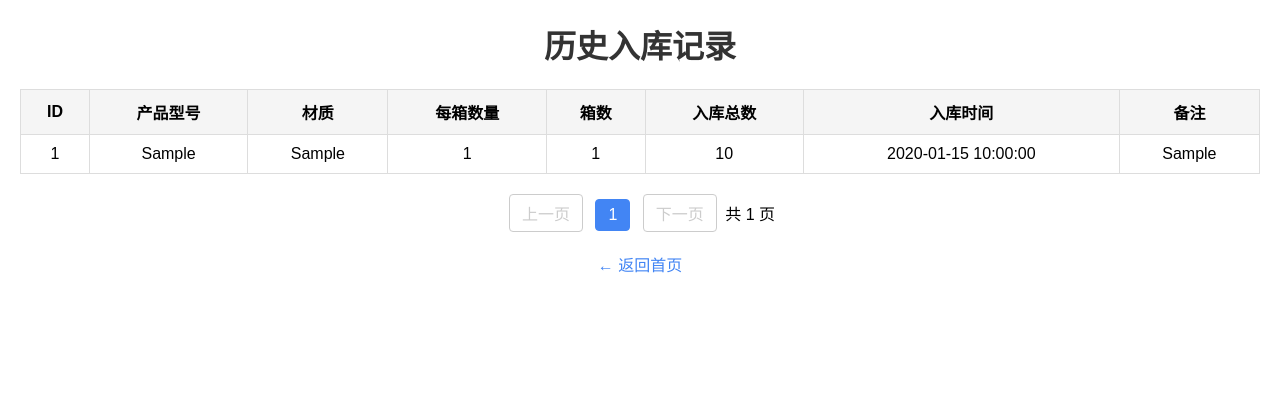
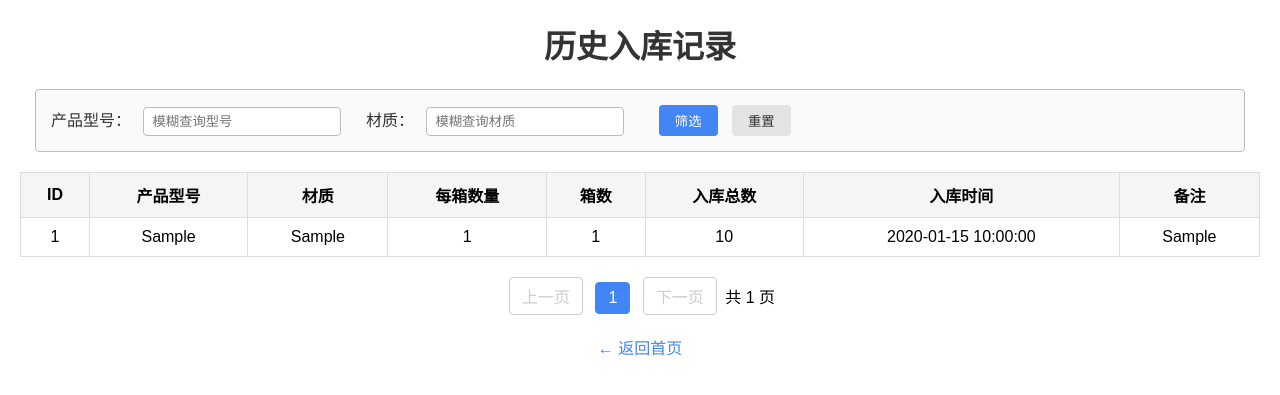
Before and after one commit to qin858526/warehouse_project, a Flask app: page /query_in_history in a window 1280 px wide. Shown: the top 395 px of the page. Run offline with Flask 3, Linux system fonts and the light colour scheme; tables that the repository leaves empty hold one stand-in row (values such as "Sample post").

Commit message:
历史出入库界面新增查询筛选功能

```diff
--- a/app.py
+++ b/app.py
@@ -428,7 +428,7 @@ def query_total():
 
     # 添加分页限制
     query += " LIMIT ? OFFSET ?"
-    params.extend([per_page, (page - 1) * per_page])
+    params.extend([per_page, offset])
     cursor.execute(query, params)
     stocks = cursor.fetchall()  # 实际项目中建议转换为字典列表
 
@@ -637,18 +637,32 @@ def out_stock():
 # 历史入库查询
 @app.route('/query_in_history', methods=['GET'])
 def query_in_history():
+
+    # 筛选参数
+    product_model = request.args.get('product_model', '').strip()  # 手动输入参数
+    material = request.args.get('material', '').strip()  # 手动输入参数
+
     page = request.args.get('page', 1, type=int)
     per_page = 20
     offset = (page - 1) * per_page
+    # 基础SQL
+    query_sql = "SELECT * FROM warehouse_in WHERE 1=1"
+    params = []
+    if product_model:
+        query_sql += " AND product_model LIKE ?"
+        params.append(f'%{product_model}%')
+    if material:
+        query_sql += " AND material LIKE ?"
+        params.append(f'%{material}%')
     conn = get_db_connection()
+    total_count = conn.execute(query_sql.replace("*", "COUNT(*)"), params).fetchone()[0] # 先查询总条数
+    total_pages = max(1, (total_count + per_page - 1) // per_page)  # 计算总页数
     in_records = conn.execute(
-        'SELECT * FROM warehouse_in ORDER BY in_time DESC LIMIT ? OFFSET ?',
-        (per_page, offset)
+        query_sql + ' ORDER BY in_time DESC LIMIT ? OFFSET ?',
+        params + [per_page, offset]
     ).fetchall()
-    total_count = conn.execute('SELECT COUNT(*) FROM warehouse_in').fetchone()[0]
     conn.close()
 
-    total_pages = math.ceil(total_count / per_page)
     return render_template(
         'in_history.html',
         in_records=in_records,
@@ -659,19 +673,31 @@ def query_in_history():
 # 历史出库查询
 @app.route('/query_out_history', methods=['GET'])
 def query_out_history():
+
+    # 筛选参数
+    product_model = request.args.get('product_model', '').strip()  # 手动输入参数
+    material = request.args.get('material', '').strip()  # 手动输入参数
+
     page = request.args.get('page', 1, type=int)
     per_page = 20
     offset = (page - 1) * per_page
-
+    query_sql = "SELECT * FROM warehouse_out WHERE 1=1"
+    params = []
+    if product_model:
+        query_sql += " AND product_model LIKE ?"
+        params.append(f'%{product_model}%')
+    if material:
+        query_sql += " AND material LIKE ?"
+        params.append(f'%{material}%')
     conn = get_db_connection()
+    total_count = conn.execute(query_sql.replace("*", "COUNT(*)"), params).fetchone()[0] # 先查询总条数
+    total_pages = max(1, (total_count + per_page - 1) // per_page)  # 计算总页数
     out_records = conn.execute(
-        'SELECT * FROM warehouse_out ORDER BY out_time DESC LIMIT ? OFFSET ?',
-        (per_page, offset)
+        query_sql + ' ORDER BY out_time DESC LIMIT ? OFFSET ?',
+        params + [per_page, offset]
     ).fetchall()
-    total_count = conn.execute('SELECT COUNT(*) FROM warehouse_out').fetchone()[0]
     conn.close()
 
-    total_pages = math.ceil(total_count / per_page)
     return render_template(
         'out_history.html',
         out_records=out_records,
--- a/templates/in_history.html
+++ b/templates/in_history.html
@@ -85,10 +85,87 @@
             cursor: not-allowed;
             pointer-events: none;
         }
+        /* 筛选表单样式*/
+        .filter-panel {
+            margin: 10px auto 20px;
+            padding: 15px;
+            width: 95%;
+            border: 1px solid #bdbdbd;
+            border-radius: 4px;
+            background-color: #fafafa;
+        }
+        .filter-panel .form-item {
+            margin-right: 20px;
+            display: inline-block;
+        }
+        .filter-panel label {
+            margin-right: 8px;
+            color: #333;
+            font-weight: 500;
+        }
+        .filter-panel input {
+            padding: 6px 8px;
+            border: 1px solid #bdbdbd;
+            border-radius: 4px;
+            width: 180px;
+        }
+        .filter-panel button {
+            padding: 6px 16px;
+            margin-left: 10px;
+            border: none;
+            border-radius: 4px;
+            cursor: pointer;
+            transition: background 0.2s;
+        }
+        .filter-btn1 {
+            background-color: #4285F4;
+            color: white;
+        }
+        .filter-btn1:hover {
+            background-color: #3367D6;
+        }
+        .reset-btn {
+            background-color: #e3e3e3;
+            color: #333;
+        }
+        .reset-btn:hover {
+            background-color: #d0d0d0;
+        }
+
+        .table-header {
+            position: relative; /* 用于下拉菜单定位 */
+        }
+        .filter-btn {
+            background: none;
+            border: none;
+            cursor: pointer;
+            margin-left: 5px;
+            color: #666;
+        }
+
     </style>
 </head>
 <body>
     <h1>历史入库记录</h1>
+    <!-- 筛选表单 -->
+    <div class="filter-panel">
+        <form method="GET" action="/query_in_history">
+            <div class="form-item">
+                <label>产品型号：</label>
+                <input type="text" name="product_model" placeholder="模糊查询型号"
+                       value="{{ request.args.get('product_model', '') }}">
+            </div>
+            <div class="form-item">
+                <label>材质：</label>
+                <input type="text" name="material" placeholder="模糊查询材质"
+                       value="{{ request.args.get('material', '') }}">
+            </div>
+            <!-- 隐藏字段：保留当前页码，筛选后回到第1页 -->
+            <input type="hidden" name="page" value="1">
+            <button type="submit" class="filter-btn1">筛选</button>
+            <button type="button" class="reset-btn" onclick="window.location.href='/query_in_history'">重置</button>
+        </form>
+    </div>
     <table class="in-history-table">
         <thead>
             <tr>
```
Also changed, not shown: templates/out_history.html (+77 -0 lines).
